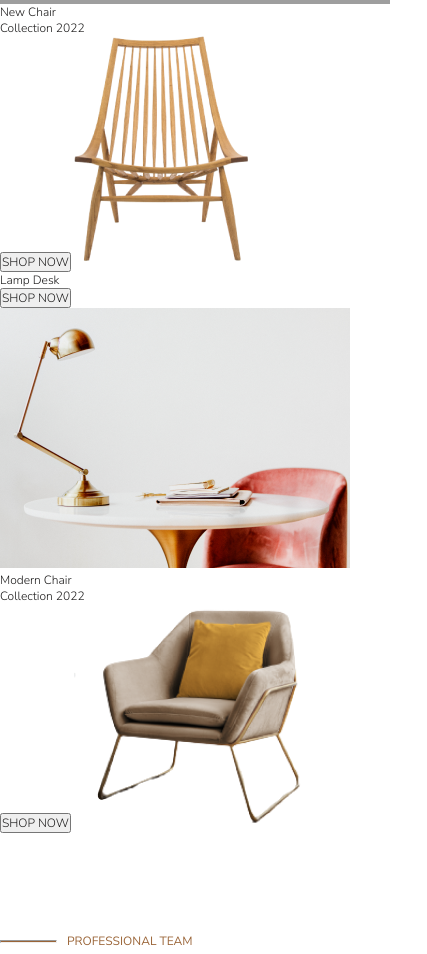
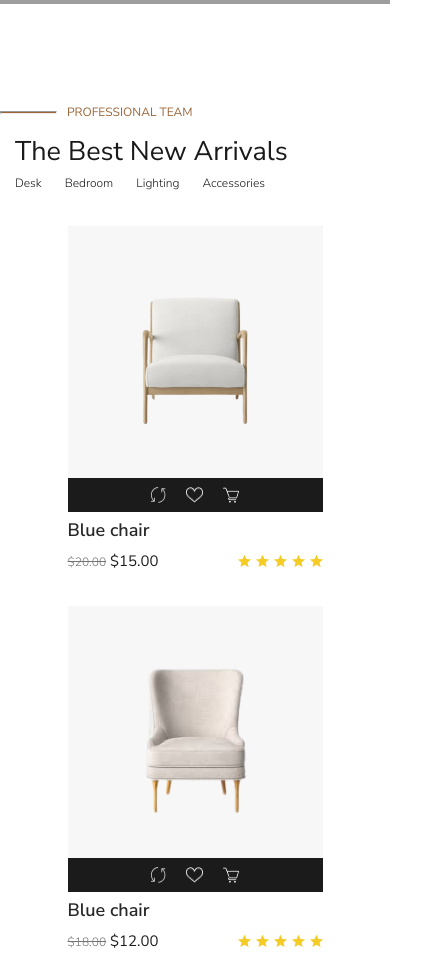
Before and after one commit to Selanis/interior-design, a plain HTML site: page index.html in a window 390 px wide. Shown: the part 817-1771 px from the top of the page, 427 px wide, since content can reach past the window. Drawn offline with Linux system fonts and the light colour scheme; grey boxes are pictures that could not be loaded.

Commit message:
Add files via upload

```diff
--- a/index.html
+++ b/index.html
@@ -26,40 +26,21 @@
             <img src="photo/market-logo.png" alt="No Image">
         </div>
     </div>
+
+    <img class='burger-menu' src="photo/burger-menu.png" alt="No Image" width="30px" height="30px">
 </nav>
 
 <body>
     <section class="main-desktop">
         <div class="desktop">
             <h3>INTERIOR</h3>
-            <h1>Home Deasigns <br>
+            <h1 class="desktop-h1">Home Deasigns <br>
                 Made Easy</h1>
             <h2>$416.00 <span>Starting</span></h2>
             <button>SHOP NOW</button>
         </div>
-        <img src="photo/lines-logo.png" alt="No Image">
+        <img class="lines-img" src="photo/lines-logo.png" alt="No Image">
 
-    </section>
-
-    <section class="collection">
-        <div class="collection__item1">
-            <h1>New Chair <br>
-                Collection 2022</h1>
-            <button>SHOP NOW</button>
-            <img src="photo/new-chair-collection.png" alt="No Image" width="175px" height="230px">
-
-        </div>
-        <div class="collection__item2">
-            <h1>Lamp Desk</h1>
-            <button>SHOP NOW</button>
-            <img class='tresh' src="photo/lamp-desk.png" alt="No Image" width="350px" height="260px">
-        </div>
-        <div class="collection__item3">
-            <h1>Modern Chair <br>
-                Collection 2022</h1>
-            <button>SHOP NOW</button>
-            <img src="photo/morden-chair-collection.png" alt="No Image" width="231px" height="223px">
-        </div>
     </section>
 
     <section class="best-new-arrivals">
@@ -69,7 +50,7 @@
                 <h1>PROFESSIONAL TEAM</h1>
             </div>
             <div class="text-arrivals__item2">
-                <h1>The Best New Arrivals</h1>
+                <h1 class="arrivals-h1">The Best New Arrivals</h1>
                 <ul>
                     <li>Desk</li>
                     <li>Bedroom</li>
@@ -279,7 +260,7 @@
             <hr>
         </div>
 
-        <h2>Words Of Our Clients</h2>
+        <h2 class="words-h2">Words Of Our Clients</h2>
 
         <div class="words">
             <div class="words-item">
```
